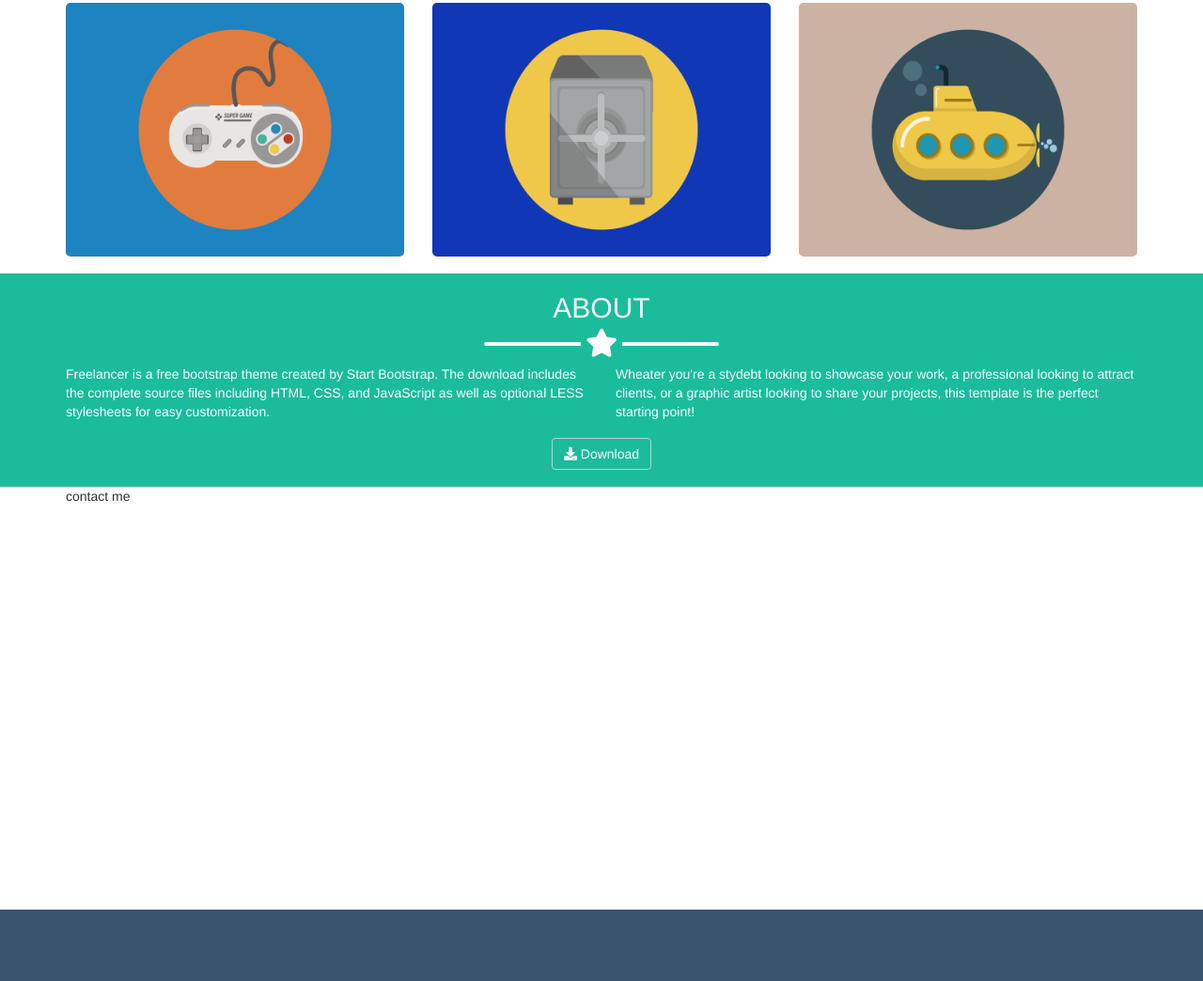
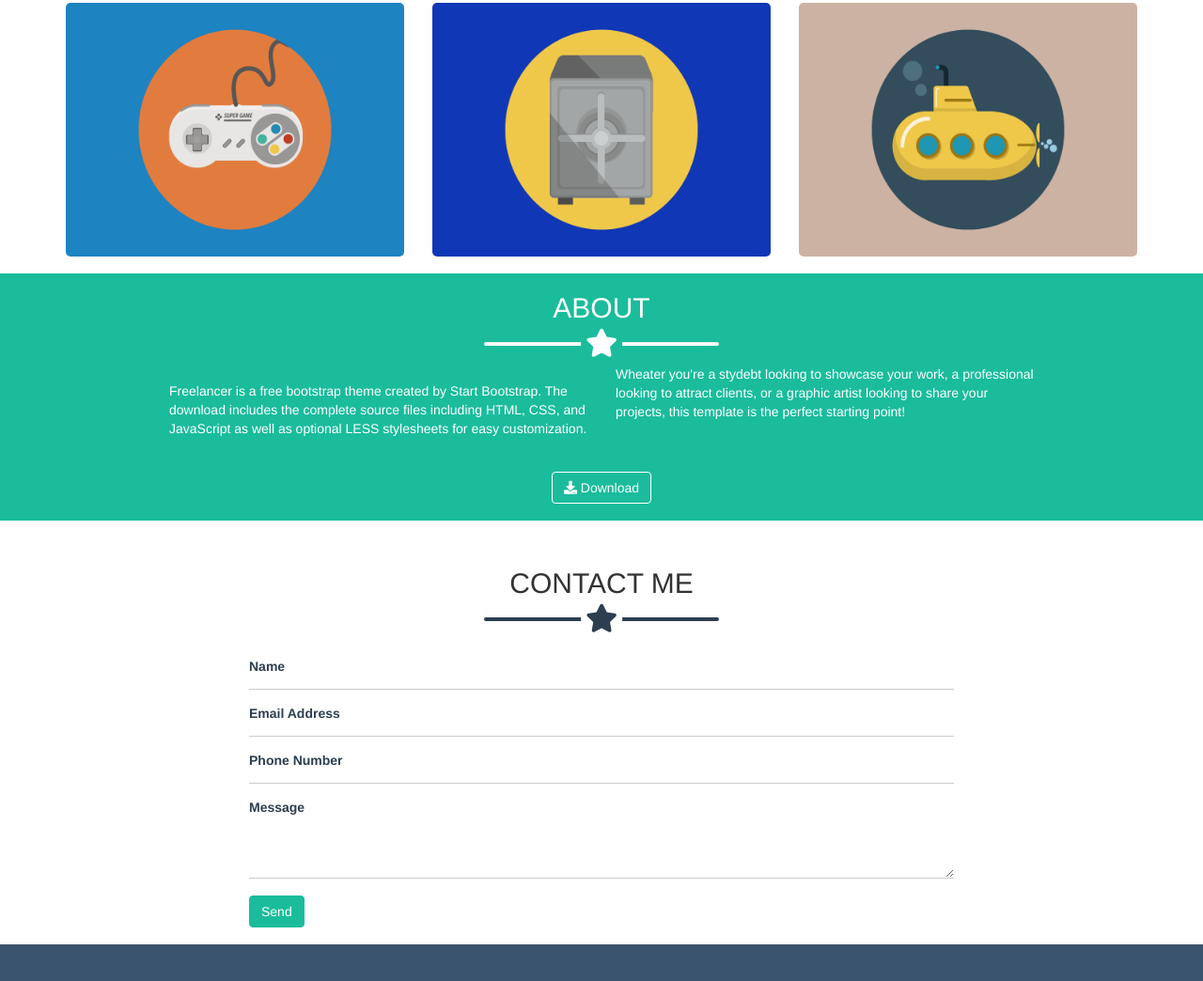
Before and after one commit to DidierDankan/html-css-bootstrap-freelancer, a plain HTML site: page index.html in a window 1280 px wide. Shown: the part 858-1902 px from the top of the page at 94% size. Drawn offline with nearby package versions, Linux system fonts and the light colour scheme.

Commit message:
add contact me

```diff
--- a/css/main.css
+++ b/css/main.css
@@ -18,6 +18,14 @@
     margin-bottom: 1.8rem;
 }
 
+.mt-20 {
+    margin-top: 1.8rem;
+}
+
+.pad-top {
+    padding-top: 3rem;
+}
+
 .bg-dark-blue {
     background: #2C3E50;
 }
@@ -28,7 +36,7 @@
 }
 
 .bg-white2 {
-    height: 450px;
+    /* height: 450px; */
     background-color: #fff;
 }
 
@@ -112,7 +120,6 @@
 .bg-white3 .container .row .port-header {
     text-transform: uppercase;
     height: 150px;
-    padding-top: 30px;
 }
 
 .bg-white3 .container .row .star-over {
@@ -125,11 +132,41 @@
 }
 
 /* ABOUT */
-
 .colored-white {
     color: #fff;
 }
 
 .new-btn {
+    border-color: #fff;
     background-color: transparent;
 }
+
+/* CONTACT ME */
+.form-fix {
+    padding: 0px;
+    height: 10px;
+    border-top: 0px;
+    border-left: 0px;
+    border-right: 0px;
+    box-shadow:inset 0px 0px 0px;
+    border-radius: 0px;
+}
+
+.text-uppercase {
+    text-transform: uppercase;
+}
+
+.colored-dark-blue{
+    color: #2C3E50;
+    border-color: #2C3E50;
+}
+
+.bg-white2 .container .star-holder .star-over {
+    background-color: #fff;
+}
+
+.new-btn2 {
+    color:#fff;
+    background-color: #1abc9c;
+    border-color: #1abc9c;
+}
--- a/index.html
+++ b/index.html
@@ -86,7 +86,7 @@
             <div class="container">
                 <div class="row">
                     <div class="col-xs-12 col-sm-12 col-md-12 col-lg-12">
-                        <div class="port-header bg-white">
+                        <div class="port-header bg-white pad-top">
                             <h2 class="mb-20">
                                 portfoglio
                             </h2>
@@ -132,6 +132,7 @@
                 </div>
             </div>
         </section> <!--end of portfoglio section-->
+
         <!-- ABOUT -->
         <section class="bg-light-blue">
             <div class="container">
@@ -151,9 +152,12 @@
                             </div>
                         </div>
                     </div>
+                </div>
+                <div class="row">
+                    <div class="col-xs-12">
                     <!-- columns -->
-                    <div class="col-xs-8 col-xs-offset-2 col-sm-6 col-sm-offset-0 col-md-6 col-lg-6">
-                        <div class="box colored-white mb-20">
+                        <div class="col-xs-12 col-sm-5 col-sm-offset-1 col-md-5 col-md-offset-1 col-lg-5 col-lg-offset 1">
+                            <div class="box colored-white mb-20 mt-20">
                                 <p>
                                     Freelancer is a free bootstrap theme
                                     created by Start Bootstrap.
@@ -164,8 +168,8 @@
                                 </p>
                             </div>
                         </div> <!--end first column-->
-                    <div class="col-xs-8 col-xs-offset-2 col-sm-6 col-sm-offset-0 col-md-6 col-lg-6">
-                        <div class="box colored-white">
+                        <div class="col-xs-12 col-sm-5 col-md-5 col-lg-5">
+                            <div class="box colored-white mb-20">
                                 <p>
                                     Wheater you're a stydebt looking to showcase
                                     your work, a professional looking to attract
@@ -175,8 +179,10 @@
                                 </p>
                             </div>
                         </div><!--end second column-->
-                    <div class="row">
-                        <div class="col-md-12 text-center mb-20">
+                    </div>
+                </div>
+                <div>
+                    <div class="text-center mb-20 mt-20">
                         <a class="btn btn-default new-btn colored-white" href="#">
                             <i class="fas fa-download"></i>
                             Download
@@ -184,14 +190,45 @@
                     </div>
                 </div> <!--end of btn-->
             </div>
+        </section> <!--end of about section -->
+
+        <!-- CONTACT ME -->
+        <section class="bg-white2">
+            <div class="container">
+                <div class="row">
+                    <div class="col-xs-12 col-sm-12 col-md-12 col-lg-12 text-center">
+                        <h2 class="text-uppercase mb-20 pad-top">
+                            contact me
+                        </h2>
+                        <div class="star-holder colored-dark-blue">
+                            <span class="star-over">
+                                <i class="fas fa-star"></i>
+                            </span>
+                            <hr class="hr-fix colored-dark-blue">
                         </div>
-        </section> <!--end of about section-->
-        <!-- section contact me -->
-        <section>
-            <div class="container">
-                <div class="row bg-white2">
-                    <div class="col-xs-12 col-sm-12 col-md-12 col-lg-12 ">
-                        contact me
+                    </div>
+                </div>
+                <div class="row">
+                    <div class="col-xs-10 col-xs-offset-1 col-sm-10 col-sm-offset-1 col-md-8 col-md-offset-2">
+                        <form>
+                            <div class="form-group colored-dark-blue mt-20">
+                                <label for="name">Name</label>
+                                <input type="name" class="form-control form-fix">
+                              </div>
+                              <div class="form-group colored-dark-blue">
+                                <label for="email">Email Address</label>
+                                <input type="email" class="form-control form-fix">
+                              </div>
+                              <div class="form-group colored-dark-blue">
+                                <label for="phone-number">Phone Number</label>
+                                <input type="phone-number" class="form-control form-fix">
+                              </div>
+                              <div class="mb-20">
+                                <label class="colored-dark-blue" for="message">Message</label>
+                                <textarea class="form-control form-fix mb-20" rows="3"></textarea>
+                                <button type="submit" class="btn btn-default new-btn2">Send</button>
+                              </div>
+                        </form>
                     </div>
                 </div>
             </div>
```
Lines whose indentation alone changed are shown as unchanged.
